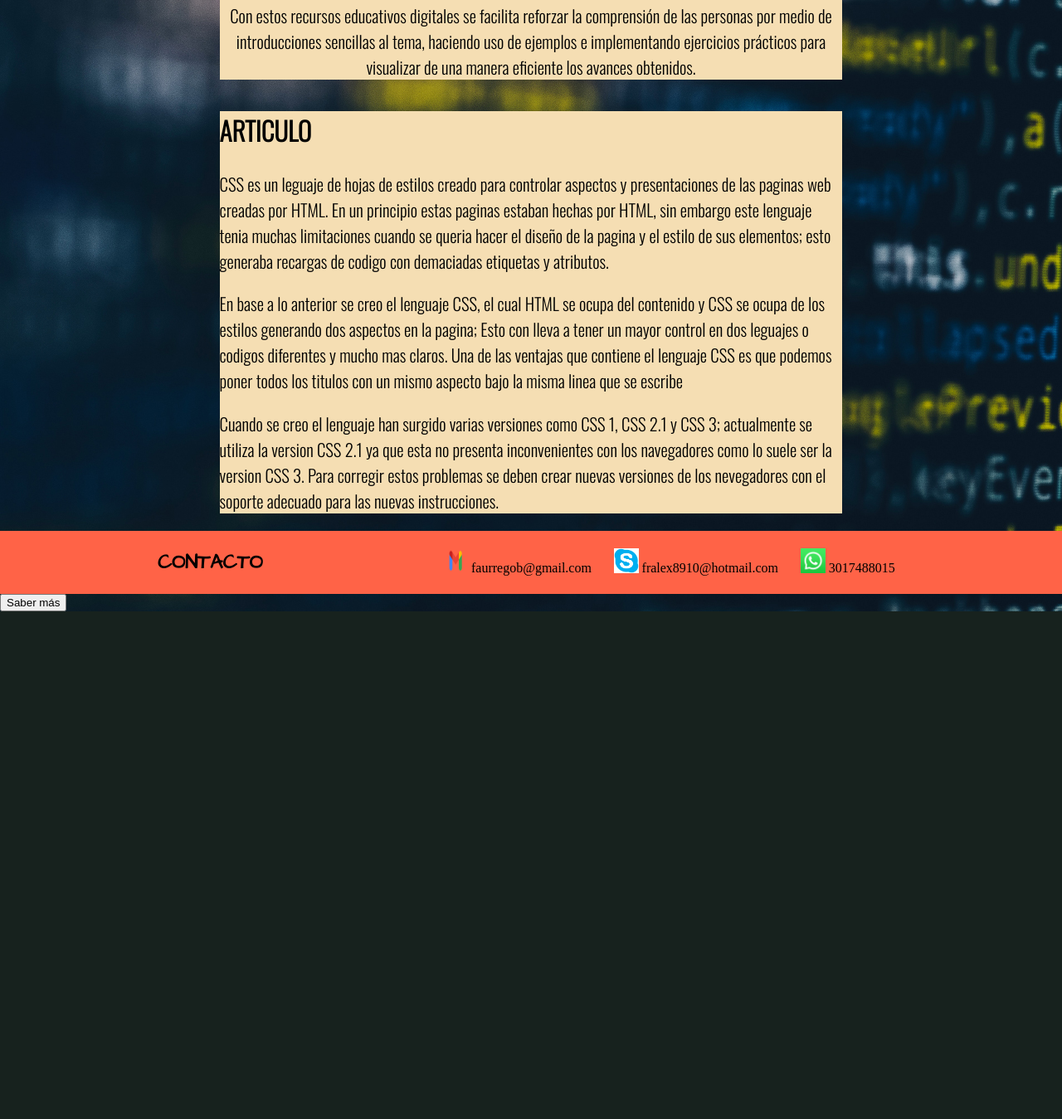
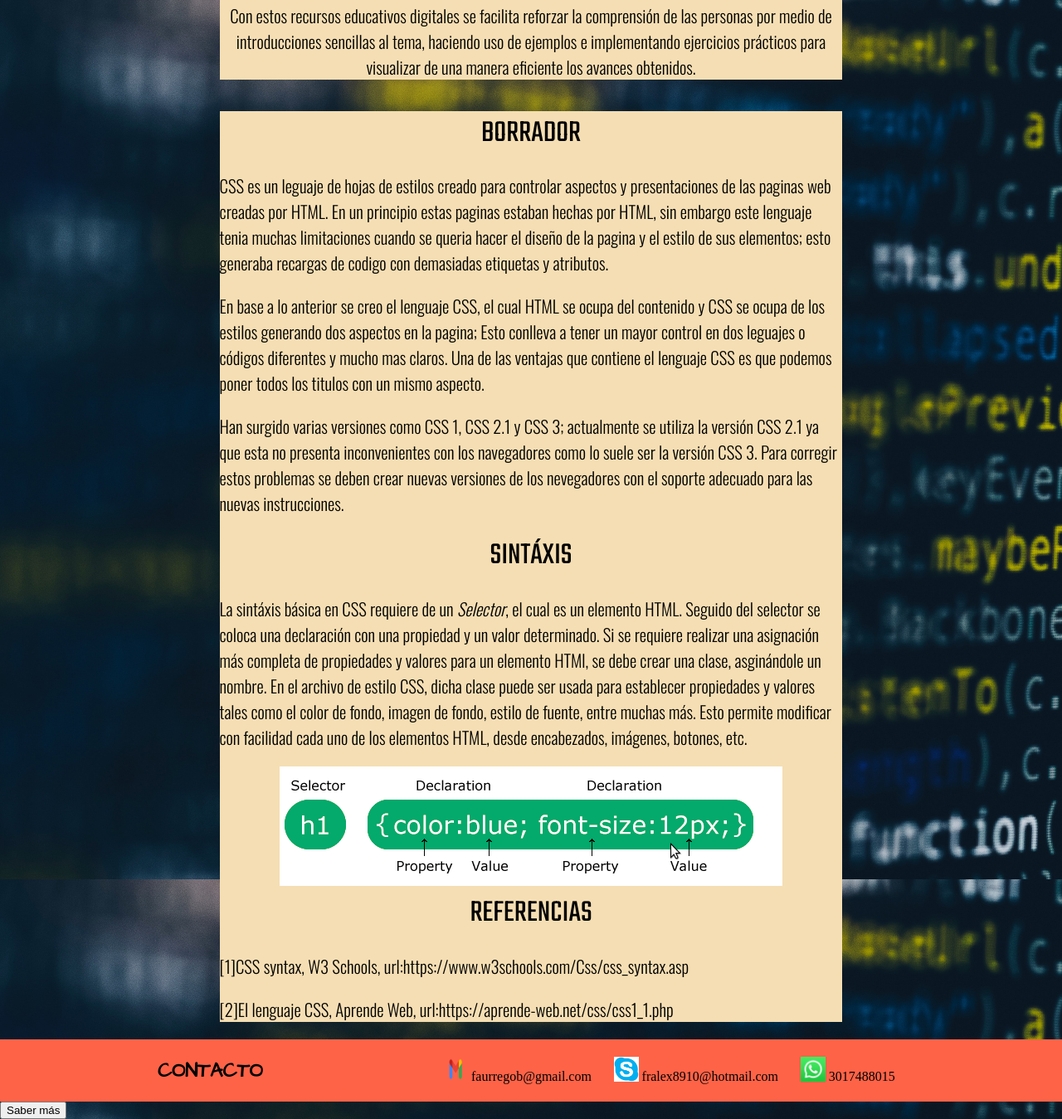
Before and after one commit to Ideafijjj/Fase2, a plain HTML site: page design.html in a window 1280 px wide. Shown: the part 1100-2449 px from the top of the page at 83% size. Before the commit the page ends 1837 px from the top, so only its background shows below. Drawn offline with nearby package versions, Linux system fonts and the light colour scheme.

Commit message:
Terminado borrador. Implementado nuevo archivo CSS

```diff
--- a/design.html
+++ b/design.html
@@ -92,14 +92,14 @@
         </center>
     </section>
     <article class="borrador">
-        <h2>ARTICULO</h2>
+        <h2 class="acerca-de">BORRADOR</h2>
         <p>CSS es un leguaje de hojas de estilos creado para controlar
             aspectos y presentaciones de las paginas web
             creadas por HTML. En un principio estas paginas estaban
             hechas por HTML, sin embargo este lenguaje tenia
             muchas limitaciones cuando se queria hacer el diseño
             de la pagina y el estilo de sus elementos; esto
-            generaba recargas de codigo con demaciadas etiquetas y atributos.
+            generaba recargas de codigo con demasiadas etiquetas y atributos.
             <!--https://aprende-web.net/css/css1_1.php-->
         </p>
         <brk />
@@ -107,22 +107,44 @@
             En base a lo anterior se creo el lenguaje CSS, el cual
             HTML se ocupa del contenido y CSS se ocupa de los
             estilos generando dos aspectos en la pagina; Esto
-            con lleva a tener un mayor control en dos leguajes o
-            codigos diferentes y mucho mas claros. Una de las
+            conlleva a tener un mayor control en dos leguajes o
+            códigos diferentes y mucho mas claros. Una de las
             ventajas que contiene el lenguaje CSS es que podemos poner
-            todos los titulos con un mismo aspecto bajo la misma linea que se escribe
+            todos los titulos con un mismo aspecto.
         </p>
         <brk />
         <p>
-            Cuando se creo el lenguaje han surgido varias versiones
+            Han surgido varias versiones
             como CSS 1, CSS 2.1 y CSS 3; actualmente se utiliza
-            la version CSS 2.1 ya que esta no presenta inconvenientes
-            con los navegadores como lo suele ser la version
+            la versión CSS 2.1 ya que esta no presenta inconvenientes
+            con los navegadores como lo suele ser la versión
             CSS 3. Para corregir estos problemas se deben crear nuevas
             versiones de los nevegadores con el soporte
             adecuado para las nuevas instrucciones.
         </p>
-
+        <h2 class="acerca-de">SINTÁXIS</h2>
+        <p>
+            La sintáxis básica en CSS requiere de un <em>Selector</em>, el cual
+            es un elemento HTML. Seguido del selector se coloca una declaración
+            con una propiedad y un valor determinado. Si se requiere realizar
+            una asignación más completa de propiedades y valores para un elemento
+            HTMl, se debe crear una clase, asginándole un nombre. En el archivo de
+            estilo CSS, dicha clase puede ser usada para establecer propiedades y
+            valores tales como el color de fondo, imagen de fondo, estilo de fuente,
+            entre muchas más. Esto permite modificar con facilidad cada uno de los
+            elementos HTML, desde encabezados, imágenes, botones, etc.
+        </p>
+        <center>
+            <img src="media/Captura de pantalla_2021-09-29_23-14-47.png" />
+        </center>
+        <!--https://www.w3schools.com/Css/css_syntax.asp-->
+        <h2 class="acerca-de">REFERENCIAS</h2>
+        <p>
+            [1]<it>CSS syntax</it>, W3 Schools, url:https://www.w3schools.com/Css/css_syntax.asp
+        </p>
+        <p>
+            [2]<it>El lenguaje CSS</it>, Aprende Web, url:https://aprende-web.net/css/css1_1.php
+        </p>
     </article>
     <footer class="footer-principal">
         <div class="container contenedor-footer-principal">
```
Also changed, not shown: index.html (+1 -1 lines), media/Captura de pantalla_2021-09-29_23-14-47.png (added).
